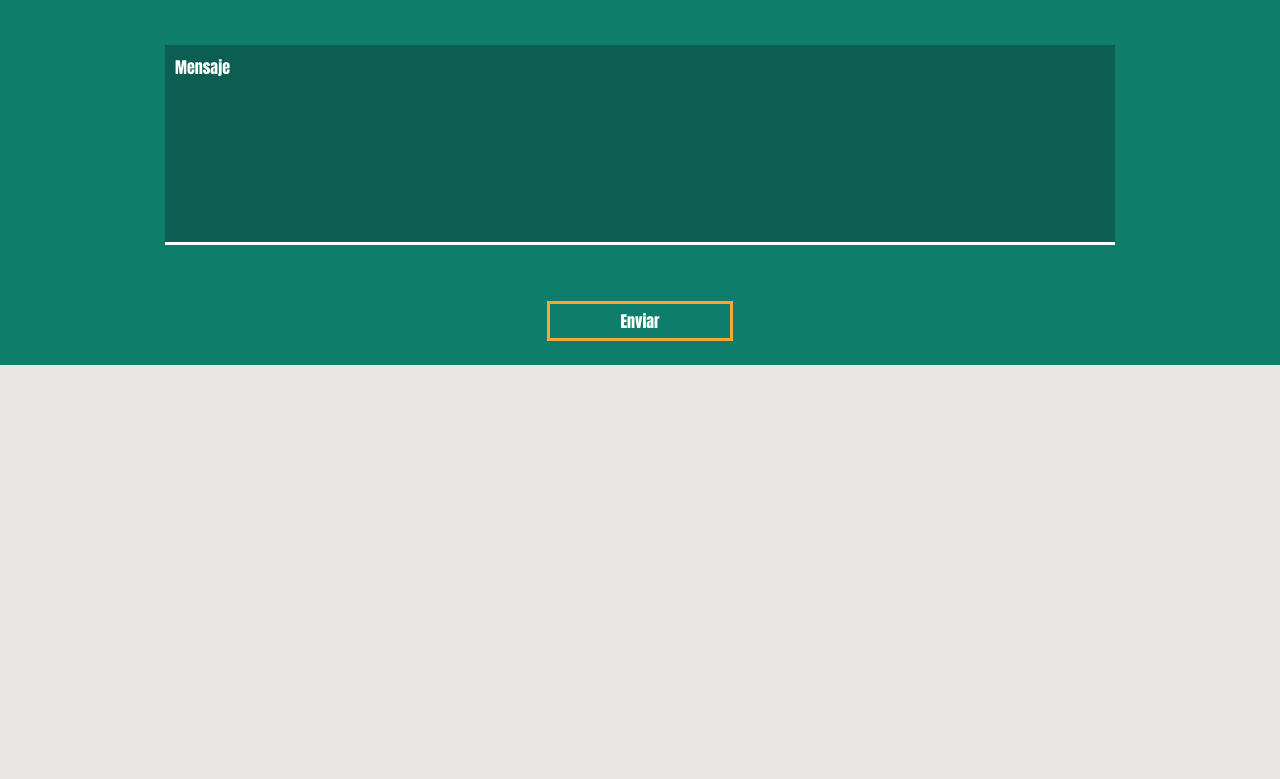
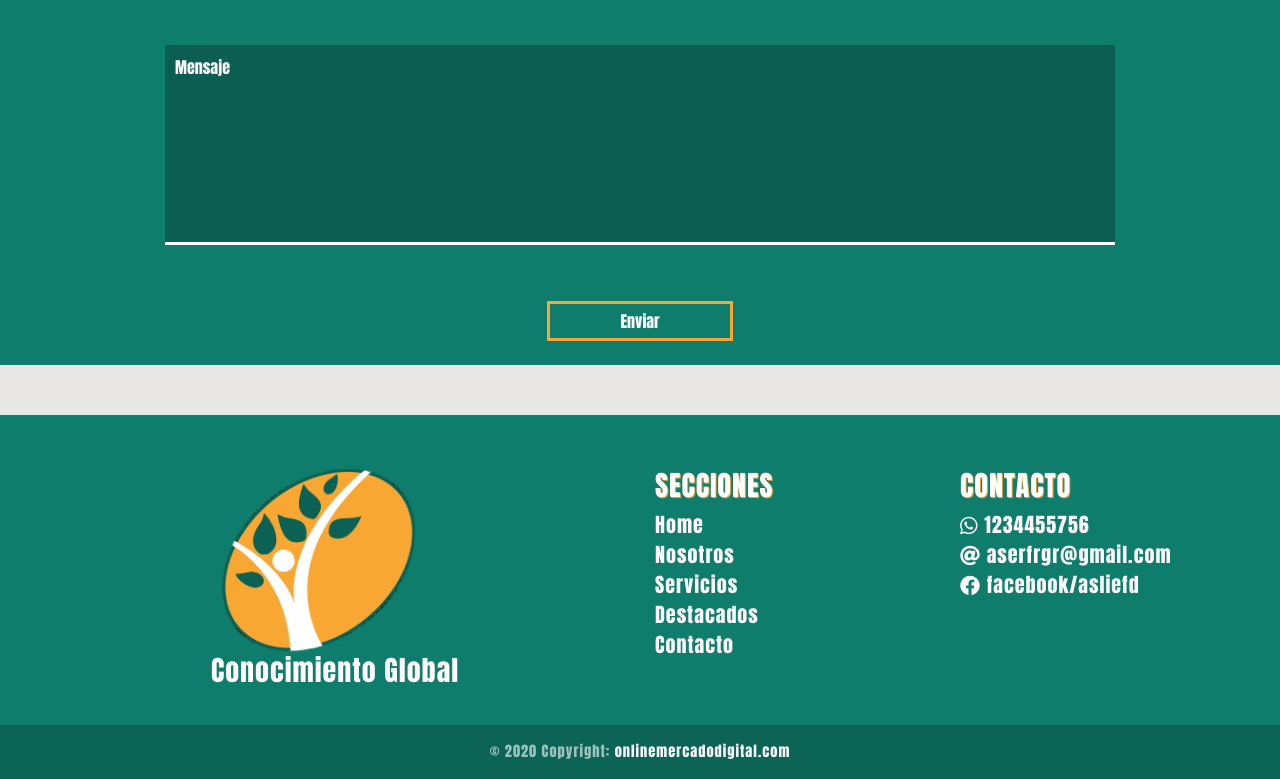
Before and after one commit to HelixInCode/Conocimiento-Global, a website: page contacto.html in a window 1280 px wide. Shown: the part 340-1119 px from the top of the page. Before the commit the page ends 800 px from the top, so only its background shows below. Drawn offline with Linux system fonts and the light colour scheme.

Commit message:
footer a las otras vistas

```diff
--- a/contacto.html
+++ b/contacto.html
@@ -111,10 +111,98 @@
       </div>
     </section>
   </main>
+<!-- Footer -->
+<footer id="footer" class="page-footer font-small pt-4 margen-top">
 
-  <footer>
+  <!-- Footer Links -->
+  <div class="container-fluid text-center text-md-left">
 
-  </footer>
+    <!-- Grid row -->
+    <div class="row" style="padding: 30px;">
+
+      <!-- Grid column -->
+      <div class="columna col-md-6 mt-md-0 mt-3">
+
+        <!-- Content -->
+        <img id="img-footer" src="./img/logo2.png" alt="">
+        <h3 class="text-center" >Conocimiento Global</h3>
+
+      </div>
+      <!-- Grid column -->
+
+      <hr class="clearfix w-100 d-md-none pb-3">
+
+      <!-- Grid column -->
+      <div class="col-md-3 mb-md-0 mb-3">
+
+        <!-- Links -->
+        <h3 class="text-uppercase titulos-footer">Secciones</h3>
+
+        <ul class="links-footer list-unstyled ">
+          <li>
+            <a href="#!">Home</a>
+          </li>
+          <li>
+            <a href="#!">Nosotros</a>
+          </li>
+          <li>
+            <a href="#!">Servicios</a>
+          </li>
+          <li>
+            <a href="#!">Destacados</a>
+          </li>
+          <li>
+            <a href="#!">Contacto</a>
+          </li>
+        </ul>
+
+      </div>
+      <!-- Grid column -->
+
+      <!-- Grid column -->
+      <div class="col-md-3 mb-md-0 mb-3">
+
+        <!-- Links -->
+        <h3 class="text-uppercase titulos-footer">Contacto</h3>
+
+        <ul class="list-unstyled links-footer">
+          <li>
+            <a href="#!">
+              <i class="fab fa-whatsapp"></i>
+              1234455756
+            </a>
+          </li>
+          <li>
+            <a href="#!">
+              <i class="fas fa-at"></i>
+              aserfrgr@gmail.com
+            </a>
+          </li>
+          <li>
+            <a href="#!">
+              <i class="fab fa-facebook"></i>
+              facebook/asliefd
+            </a>
+          </li>
+        </ul>
+
+      </div>
+      <!-- Grid column -->
+
+    </div>
+    <!-- Grid row -->
+
+  </div>
+  <!-- Footer Links -->
+
+  <!-- Copyright -->
+  <div class="footer-copyright text-center py-3">© 2020 Copyright:
+    <a href="https://mdbootstrap.com/"> onlinemercadodigital.com</a>
+  </div>
+  <!-- Copyright -->
+
+</footer>
+<!-- Footer -->
 
   <!-- jQuery -->
   <script type="text/javascript" src="dist/js/jquery.min.js"></script>
--- a/src/css/style.css
+++ b/src/css/style.css
@@ -438,6 +438,9 @@ nav > .hamburger-btn{
 .links-footer{
   font-size: 20px;
 }
+.margen-top{
+  margin-top: 50px;
+}
 
 @media screen and (min-width: 576px){
   .index-carousel .overlay-img > p{
```
Also changed, not shown: servicios.html (+91 -2 lines), dist/css/style.css.
